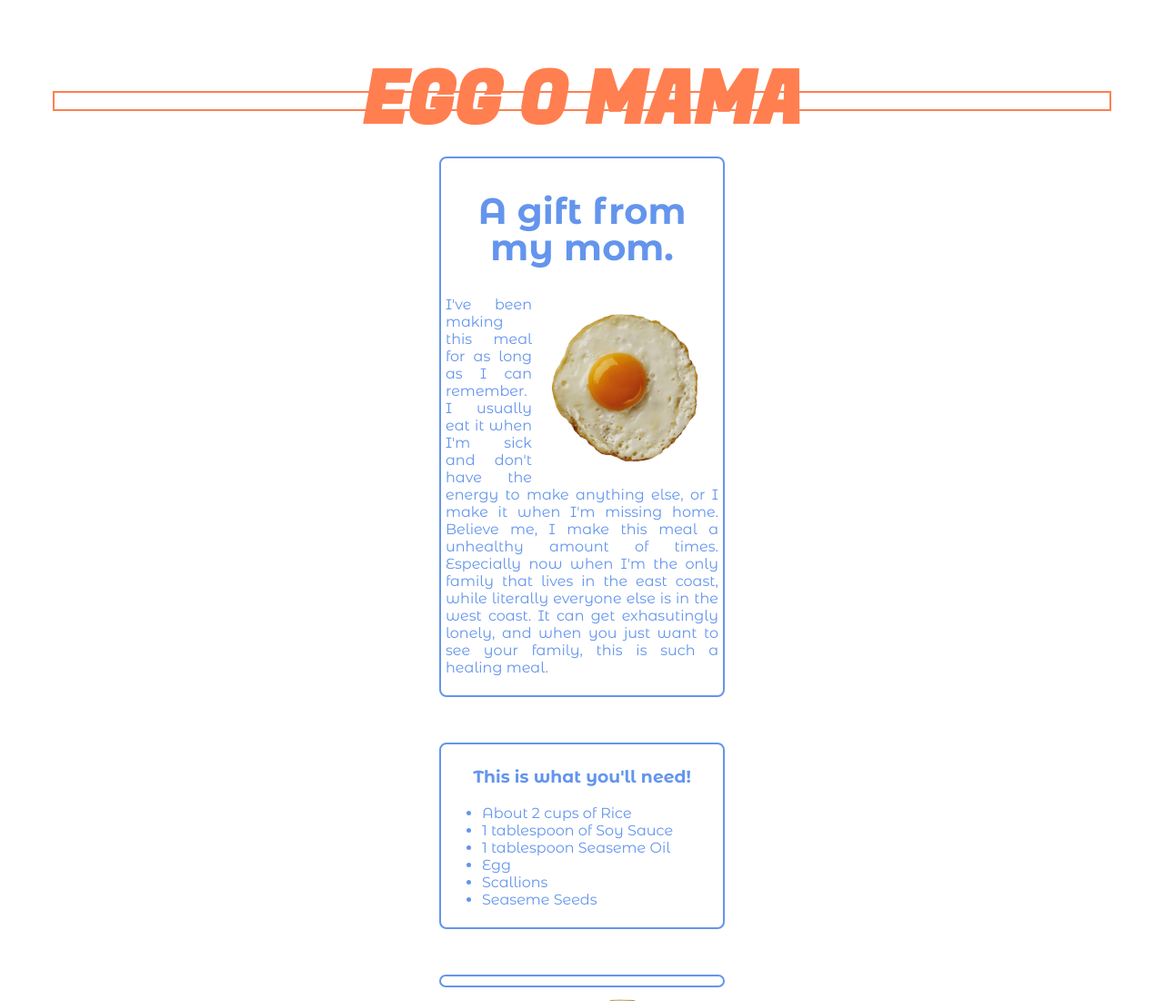
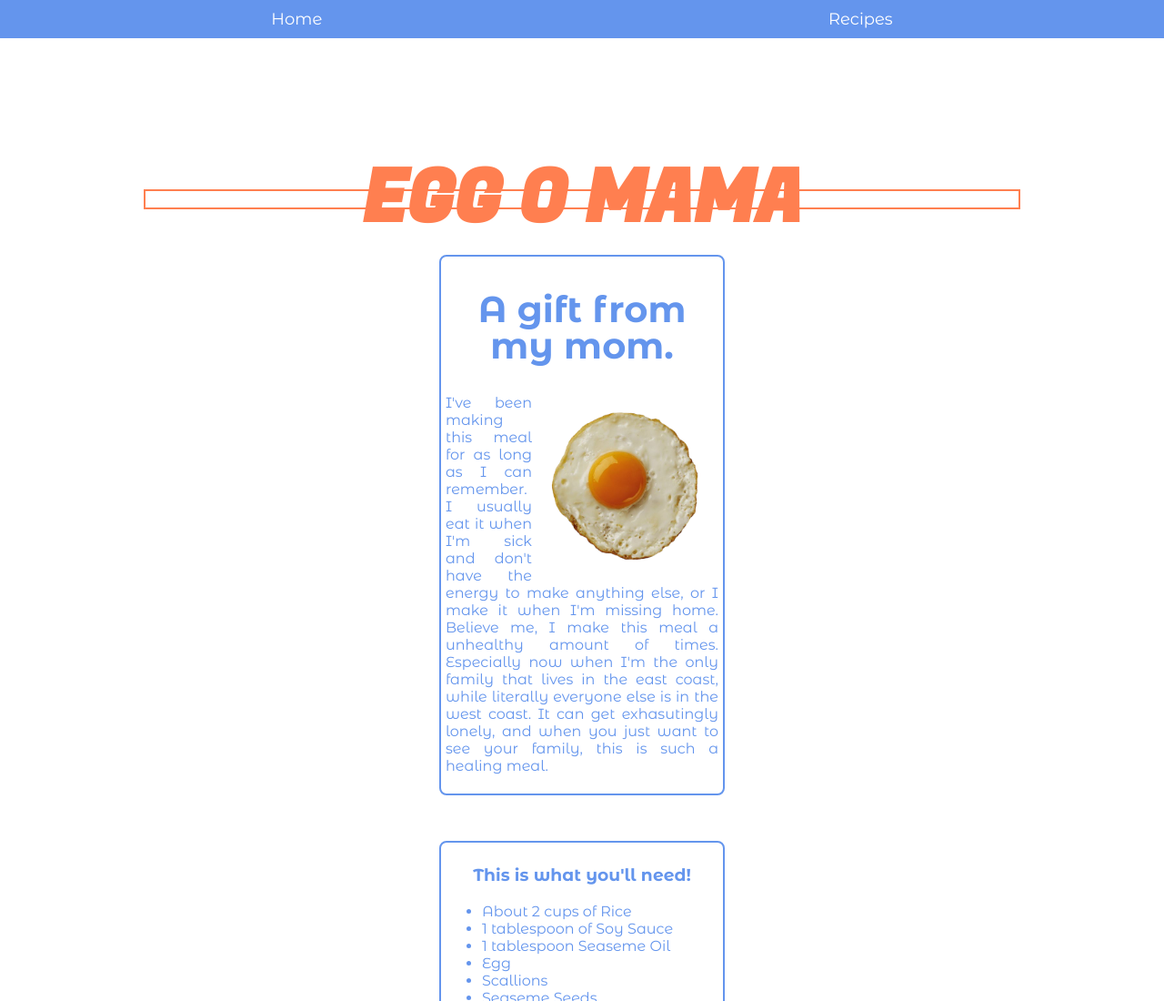
Before and after one commit to yulansuk/cookbook, a plain HTML site: page entries/entry3/entry3.html in a window 1280 px wide. Shown: the top 1100 px of the page at 91% size. Drawn offline with Linux system fonts and the light colour scheme.

Commit message:
help me
help me

```diff
--- a/entries/entry2/style.css
+++ b/entries/entry2/style.css
@@ -10,6 +10,40 @@ body {
     background-position: center;
     background-color: #ffa38c
 
+}
+
+.navbar {
+    background-color: rgb(255, 255, 255);
+    padding: 10px 20px;
+    position: fixed;
+    top: 0;
+    left: 0;
+    right: 0;
+    z-index: 10;
+}
+
+.navbar ul {
+    list-style-type: none;
+    display: flex;
+    justify-content: space-around;
+    margin: 0;
+    padding: 0;
+}
+
+.navbar li {
+    display: inline;
+}
+
+.navbar a {
+    text-decoration: none;
+    color: #ffa38c;
+    font-size: 18px;
+    padding: 10px;
+}
+
+.navbar a:hover {
+    background-color: rgba(255, 255, 255, 0.3);
+    border-radius: 5px;
 }
 
 @font-face {
--- a/entries/entry3/entry3.html
+++ b/entries/entry3/entry3.html
@@ -13,7 +13,16 @@
 
     <link rel="stylesheet" href="style.css">
 </head>
+
 <body>
+
+    <nav class="navbar">
+        <ul>
+            <li><a href="https://yulansuk.github.io/cookbook/landing%20page/landingpage.html">Home</a></li>
+            <li><a href="https://yulansuk.github.io/cookbook/landing%20page/landingpage.html">Recipes</a></li>
+        </ul>
+    </nav>
+
 <h1>EGG O MAMA</h1>
 
 <div class="container">
--- a/entries/entry3/style.css
+++ b/entries/entry3/style.css
@@ -6,7 +6,42 @@
 
 body {
     background-color: #ffffff;
+    padding: 100px
+}
 
+.navbar {
+    background-color: cornflowerblue;
+    padding: 10px 20px;
+    position: fixed;
+    top: 0;
+    left: 0;
+    right: 0;
+    z-index: 10;
+}
+
+.navbar ul {
+    list-style-type: none;
+    display: flex;
+    justify-content: space-around;
+    margin: 0;
+    padding: 0;
+}
+
+.navbar li {
+    display: inline;
+}
+
+.navbar a {
+    text-decoration: none;
+    color: #ffffff;
+    font-family: "Montserrat Alternates";
+    font-size: 18px;
+    padding: 10px;
+}
+
+.navbar a:hover {
+    background-color: rgba(255, 255, 255, 0.3);
+    border-radius: 5px;
 }
 
 h1 {
--- a/entries/entry4/style.css
+++ b/entries/entry4/style.css
@@ -8,6 +8,41 @@
 body {
     background-color: #ffecec;
 
+}
+
+.navbar {
+    background-color:  coral;
+    padding: 10px 20px;
+    position: fixed;
+    top: 0;
+    left: 0;
+    right: 0;
+    z-index: 10;
+}
+
+.navbar ul {
+    list-style-type: none;
+    display: flex;
+    justify-content: space-around;
+    margin: 0;
+    padding: 0;
+}
+
+.navbar li {
+    display: inline;
+}
+
+.navbar a {
+    text-decoration: none;
+    color: #ffffff;
+    font-family: "Comfortaa", sans-serif;
+    font-size: 18px;
+    padding: 10px;
+}
+
+.navbar a:hover {
+    background-color: rgba(255, 255, 255, 0.3);
+    border-radius: 5px;
 }
 
 h1, h2, h3 {
--- a/entries/entry5/style.css
+++ b/entries/entry5/style.css
@@ -1,6 +1,41 @@
 body {
     background-color: #ff9036;
 
+}
+
+.navbar {
+    background-color: rgb(255, 255, 255);
+    padding: 10px 20px;
+    position: fixed;
+    top: 0;
+    left: 0;
+    right: 0;
+    z-index: 10;
+}
+
+.navbar ul {
+    list-style-type: none;
+    display: flex;
+    justify-content: space-around;
+    margin: 0;
+    padding: 0;
+}
+
+.navbar li {
+    display: inline;
+}
+
+.navbar a {
+    text-decoration: none;
+    color: #ff9036;
+    font-family: "aptly", sans-serif;
+    font-size: 18px;
+    padding: 10px;
+}
+
+.navbar a:hover {
+    background-color: rgba(255, 255, 255, 0.3);
+    border-radius: 5px;
 }
 
 .container {
--- a/entries/entry6/style.css
+++ b/entries/entry6/style.css
@@ -2,6 +2,41 @@ body, html {
     color: rgb(255, 121, 121);
     height: 100%;
     margin: 0;
+}
+
+.navbar {
+    background-color: rgb(255, 121, 121);
+    padding: 10px 20px;
+    position: fixed;
+    top: 0;
+    left: 0;
+    right: 0;
+    z-index: 10;
+}
+
+.navbar ul {
+    list-style-type: none;
+    display: flex;
+    justify-content: space-around;
+    margin: 0;
+    padding: 0;
+}
+
+.navbar li {
+    display: inline;
+}
+
+.navbar a {
+    text-decoration: none;
+    color: white;
+    font-family: "co-text", sans-serif;
+    font-size: 18px;
+    padding: 10px;
+}
+
+.navbar a:hover {
+    background-color: rgba(255, 255, 255, 0.3);
+    border-radius: 5px;
 }
 
 .centered-text {
```
Also changed, not shown: entries/entry10/entry10.html (+2 -3 lines), entries/entry11/entry11.html (+2 -3 lines), entries/entry2/entry2.html (+9 -0 lines), entries/entry4/entry4.html (+8 -0 lines), entries/entry5/entry5.html (+7 -0 lines), entries/entry6/entry6.html (+6 -0 lines), entries/entry7/entry7.html (+2 -3 lines), entries/entry8/entry8.html (+2 -3 lines), entries/entry9/entry9.html (+2 -3 lines), landing page/landingpage.html (+9 -9 lines).
